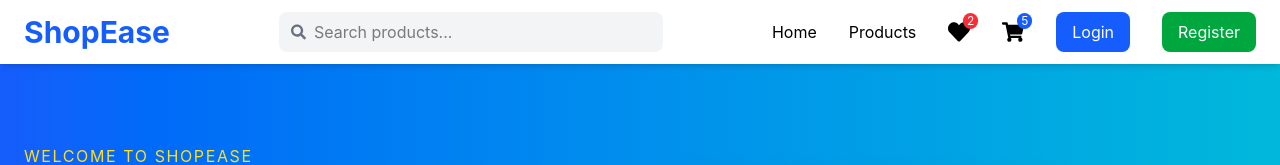
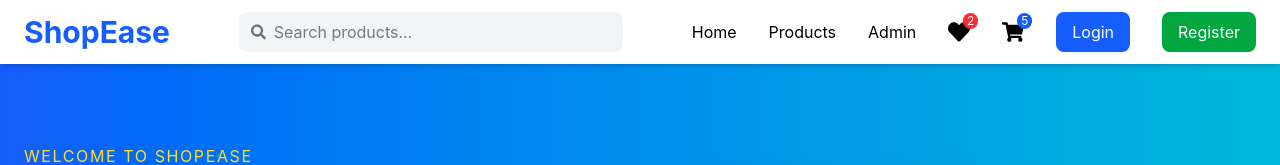
Before and after one commit to amithangadi/ecommerce-REST-API-frontend, a React (Vite) app: page / in a window 1280 px wide. Shown: the top 165 px of the page. Built offline with nearby package versions, Linux system fonts and the light colour scheme; no server answers.

Commit message:
updated navbar

```diff
--- a/src/components/layout/Navbar.jsx
+++ b/src/components/layout/Navbar.jsx
@@ -1,4 +1,5 @@
 import { Link, useNavigate } from "react-router-dom";
+
 import {
   FaShoppingCart,
   FaHeart,
@@ -40,10 +41,17 @@ function Navbar() {
 
             <Link to="/">Home</Link>
 
-            <Link to="/products">Products</Link>
+<Link to="/products">Products</Link>
 
-            {/* Wishlist */}
-            <div className="relative">
+<Link
+  to="/admin"
+  className="hover:text-blue-600 transition"
+>
+  Admin
+</Link>
+
+{/* Wishlist */}
+<div className="relative">
               <Link to="/wishlist">
                 <FaHeart size={22} />
               </Link>
```
